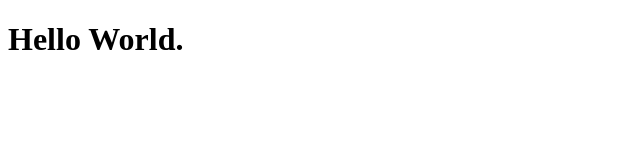
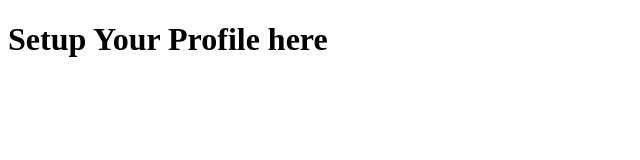
Before and after one commit to jugol-kumar/team-manage, a plain HTML site: page index.html in a window 1280 px wide. Shown: the whole page, without its empty margins (0-640 px from the left). Drawn offline with Linux system fonts and the light colour scheme.

Commit message:
change in index

```diff
--- a/index.html
+++ b/index.html
@@ -6,11 +6,7 @@
     <title>Document</title>
 </head>
 <body>
-
-
-    <h1>Hello World.</h1>
-
-
+    <h1>Setup Your Profile here</h1>
 
 </body>
 </html>
```
